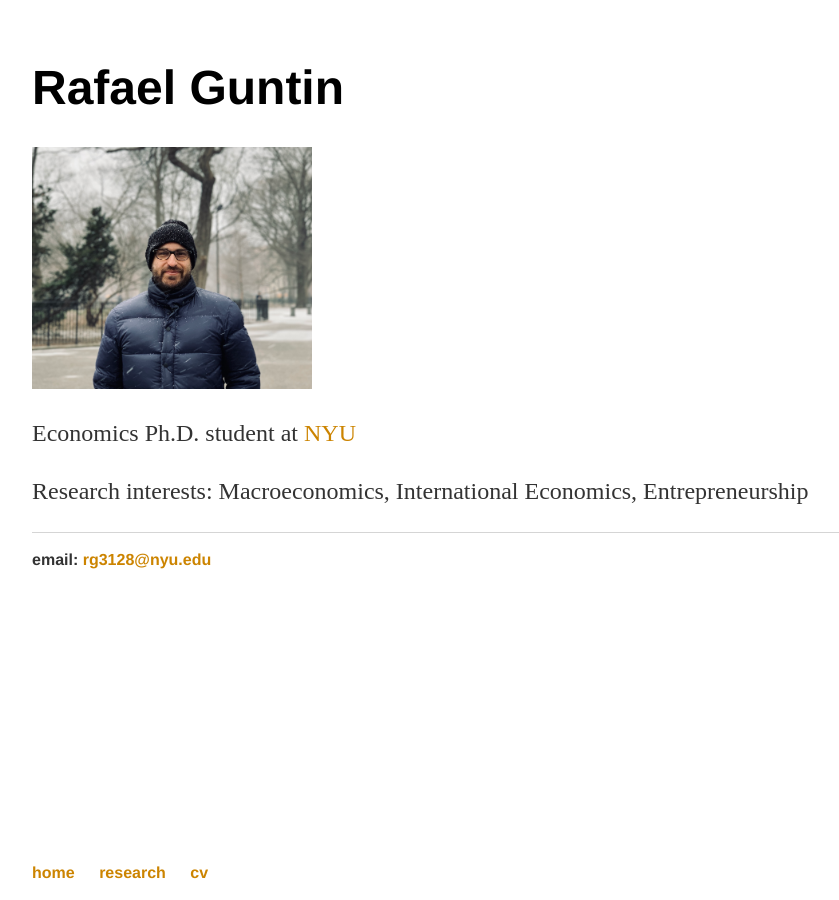
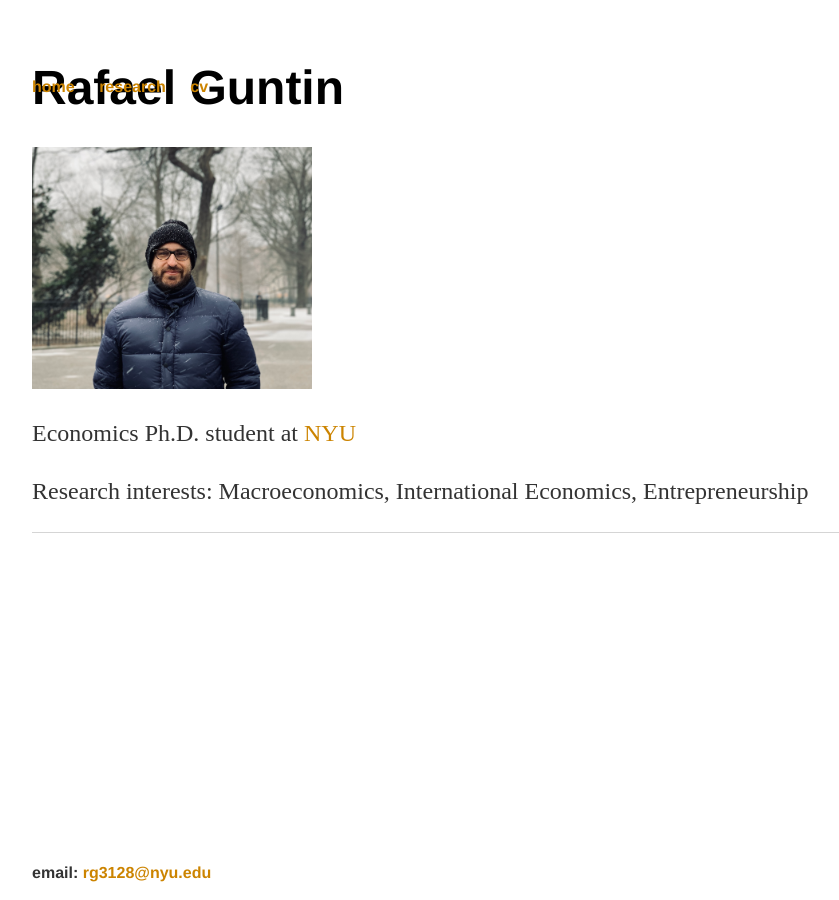
Before and after one commit to rafaguntin/rafaguntin.github.io, a Jekyll site: the page built from index.html, in a window 1280 px wide. Shown: the whole page, without its empty margins (64-903 px from the left). Built offline with Jekyll 4.4.1, drawn with Linux system fonts in a browser that asks for light colours.

Commit message:
Update main.css

```diff
--- a/css/main.css
+++ b/css/main.css
@@ -16,8 +16,14 @@
 nav ul li, footer ul li { display: inline; margin-right: 20px; }
 nav ul {
   position: fixed; /* Set the navbar to fixed position */
+  bottom: 1; /* Position the navbar at the bottom of the page */
+  width: 100%; /* Full width */
+}
+footer ul {
+  position: fixed; /* Set the navbar to fixed position */
   bottom: 0; /* Position the navbar at the bottom of the page */
   width: 100%; /* Full width */
 }
 
+
 footer { border-top: 1px solid #d5d5d5; font-size: 1em; }
```
